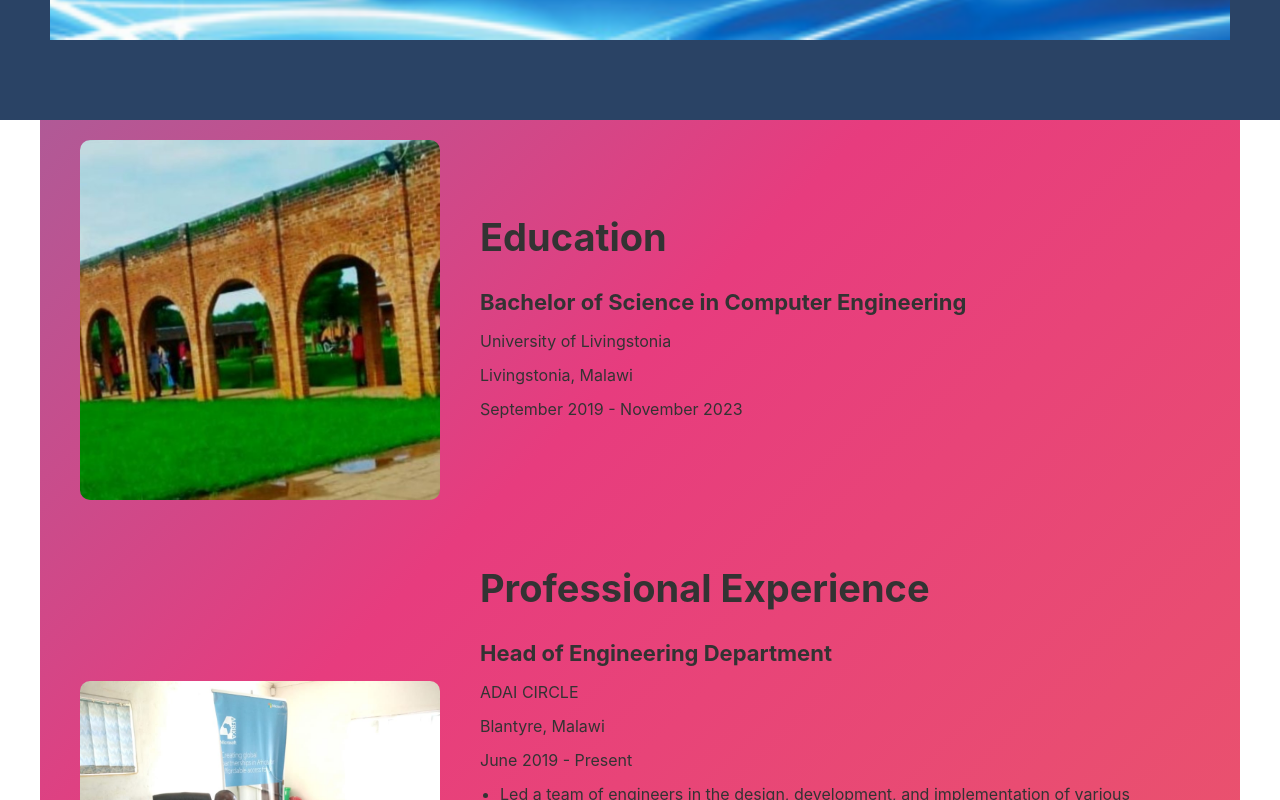
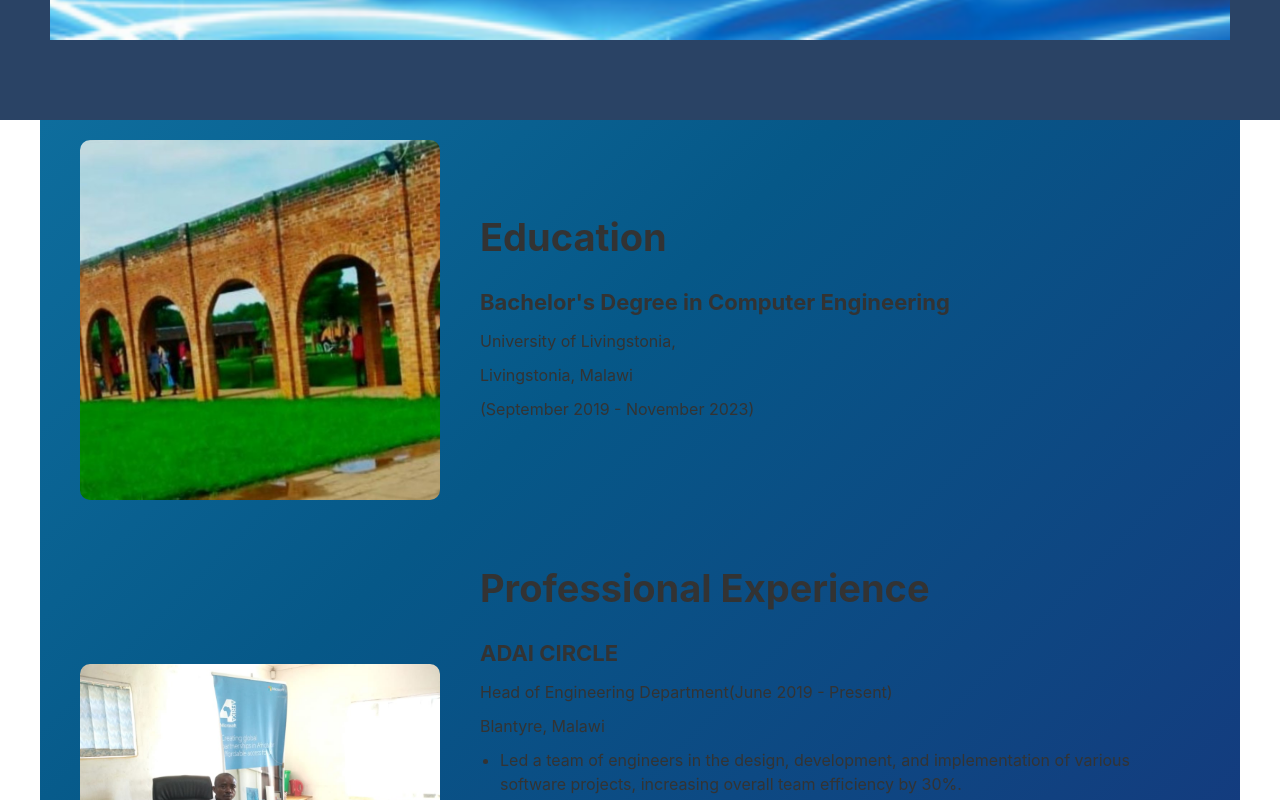
Before and after one commit to lundenge/Portfolio1, a React (Create React App) app: page / in a window 1280 px wide. Shown: the part 840-1640 px from the top of the page. Built offline with nearby package versions, Linux system fonts and the light colour scheme.

Commit message:
Update Resume

```diff
--- a/src/components/Resume.css
+++ b/src/components/Resume.css
@@ -6,7 +6,7 @@
     padding: 20px;
     box-sizing: border-box;
 
-	background: linear-gradient(-45deg, #ee7752, #e73c7e, #23a6d5, #23d5ab);
+	background: linear-gradient(-45deg, #2a0c6e, #065888, #23a6d5, #23d5ab);
 	background-size: 400% 400%;
 	animation: gradient 15s ease infinite;
 
--- a/src/components/Resume.js
+++ b/src/components/Resume.js
@@ -13,10 +13,10 @@ const Resume = () => {
         </div>
         <div className="text-container">
           <h2>Education</h2>
-          <h3>Bachelor of Science in Computer Engineering</h3>
-          <p>University of Livingstonia</p>
+          <h3>Bachelor's Degree  in Computer Engineering</h3>
+          <p>University of Livingstonia,</p>
           <p>Livingstonia, Malawi</p>
-          <p>September 2019 - November 2023</p>
+          <p>(September 2019 - November 2023)</p>
         </div>
       </div>
 
@@ -26,10 +26,10 @@ const Resume = () => {
         </div>
         <div className="text-container">
           <h2>Professional Experience</h2>
-          <h3>Head of Engineering Department</h3>
-          <p>ADAI CIRCLE</p>
+          <h3>ADAI CIRCLE</h3>
+          <p>Head of Engineering Department(June 2019 - Present)</p>
           <p>Blantyre, Malawi</p>
-          <p>June 2019 - Present</p>
+          <p></p>
           <ul>
             <li>Led a team of engineers in the design, development, and implementation of various software projects, increasing overall team efficiency by 30%.</li>
             <li>Spearheaded the development of a project management tool that reduced development time by 25%.</li>
```
